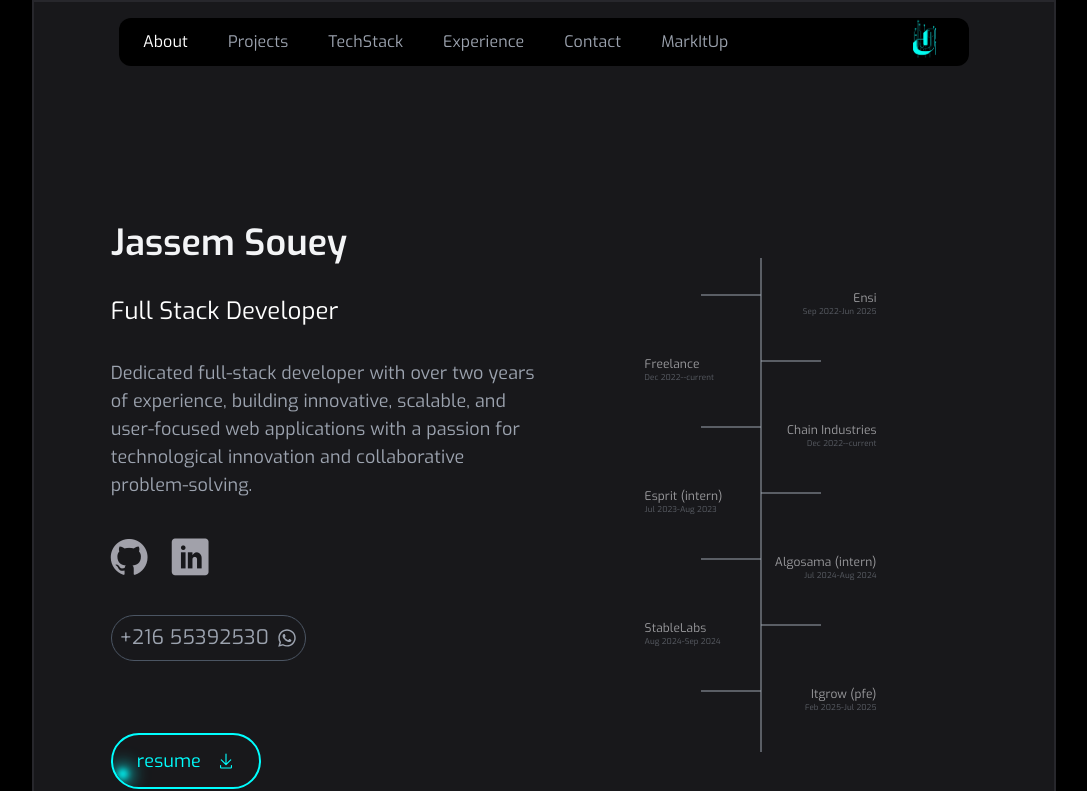
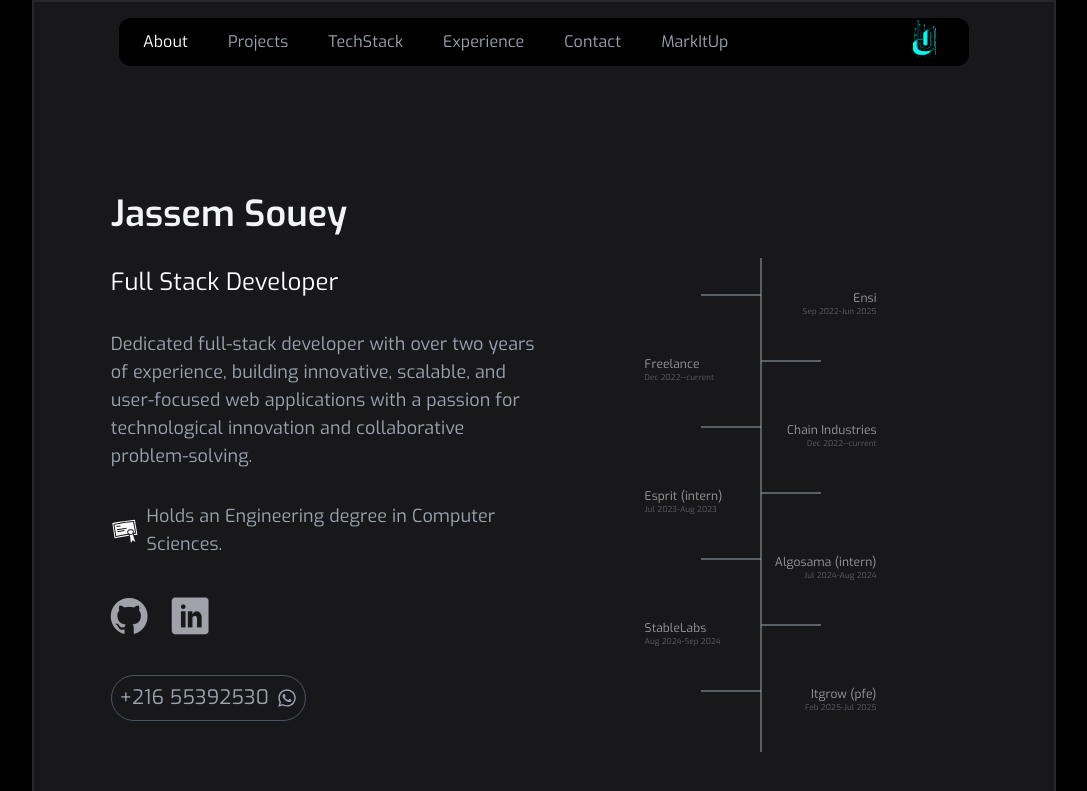
Before and after one commit to jassem-1/portfolio-new, a React (Vite) app: page / in a window 1280 px wide. Shown: the top 791 px of the page, without its empty margins (96-1183 px from the left). Built offline with nearby package versions, Linux system fonts and the light colour scheme.

Commit message:
Add diploma icon and update description in Hero component

```diff
--- a/src/components/2-hero/Hero.jsx
+++ b/src/components/2-hero/Hero.jsx
@@ -6,7 +6,7 @@ import GitHubContributions from "./Github";
 import NeonButton from "../button/MovingBorders";
 import Navbar from "../../components/1-header/Navbar";
 import Timeline from "./Timeline";
-
+import { GiDiploma } from "react-icons/gi";
 // Function to initialize gtag if not already defined
 const initializeGtag = () => {
   if (typeof window !== "undefined" && !window.gtag) {
@@ -76,11 +76,15 @@ const Hero = () => {
             Jassem Souey
           </h1>
           <p className="text-lg sm:text-2xl mt-2">Full Stack Developer</p>
-          <p className="text-sm sm:text-lg mt-2 text-start max-w-md text-gray-400">
+          <p className="text-sm sm:text-lg mt-2 text-start max-w-lg text-gray-400">
             Dedicated full-stack developer with over two years of experience,
             building innovative, scalable, and user-focused web applications
             with a passion for technological innovation and collaborative
             problem-solving.
+          </p>
+          <p className="flex items-center gap-2 text-xs xs:text-sm sm:text-lg mt-2 text-start max-w-lg text-gray-400">
+            <GiDiploma className="text-xl xs:text-3xl text-white" />
+            Holds an Engineering degree in Computer Sciences.
           </p>
           <div className="all-icons flex gap-4 mt-4 sm:scale-100 scale-75 sm:-ml-0 -ml-2">
             <a
```
